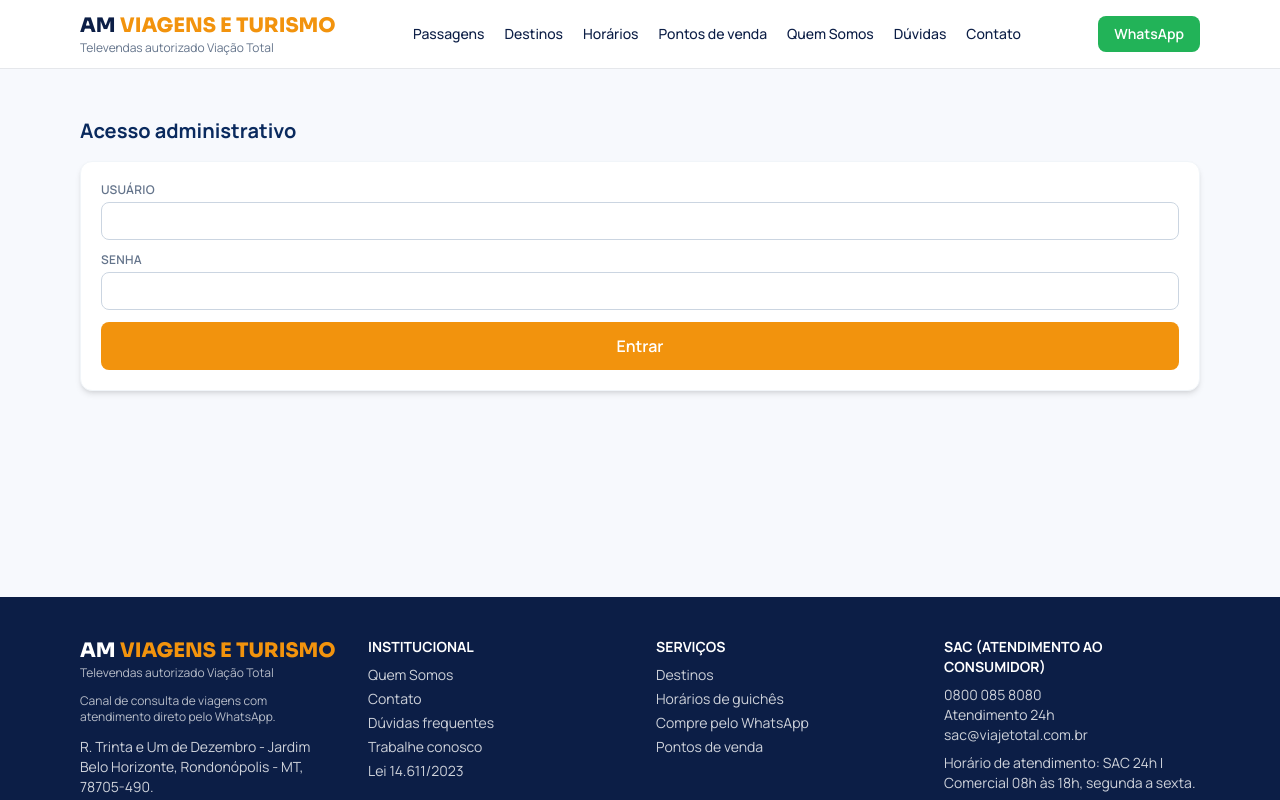
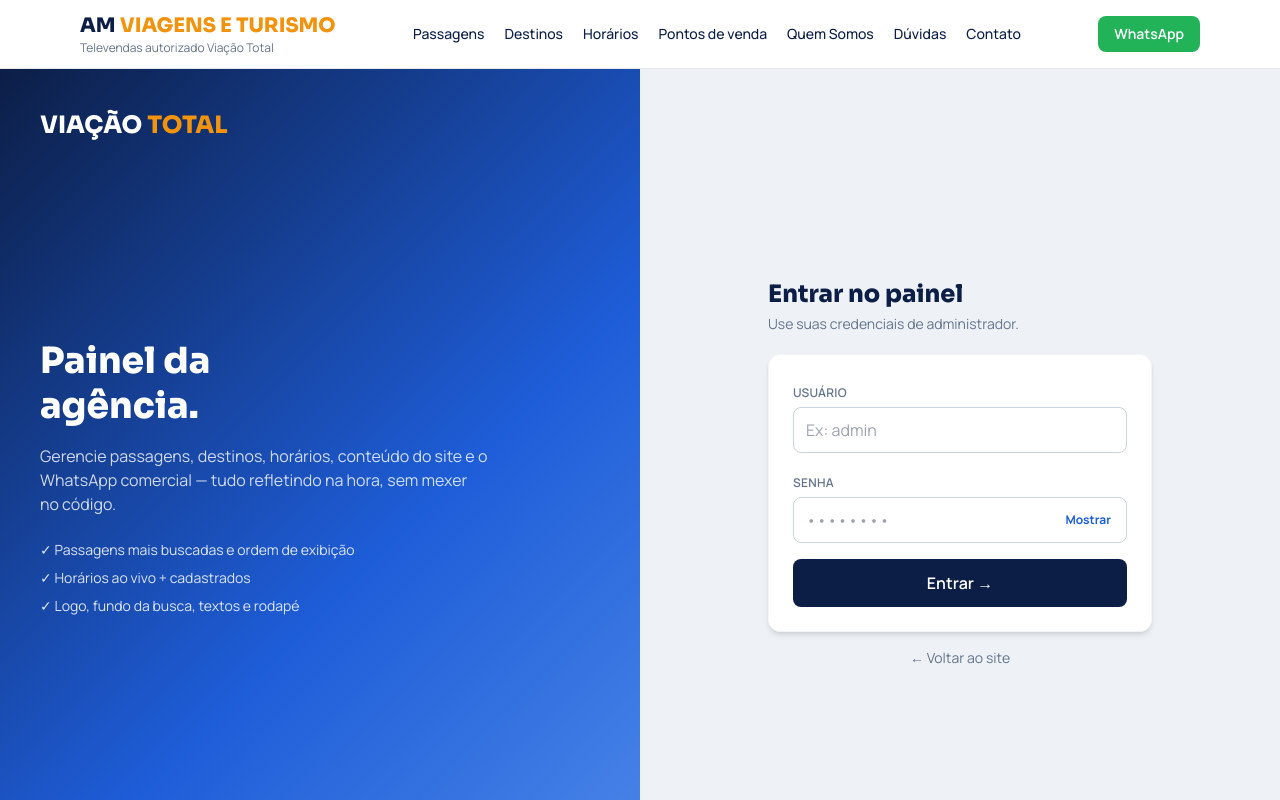
Before and after one commit to gabriel00032/viacaototal, a Next.js app: page /admin in a window 1280 px wide. Shown: the top 800 px of the page. Built offline with nearby package versions, Linux system fonts and the light colour scheme.

Commit message:
Novo layout da tela de login do admin

```diff
--- a/src/app/admin/page.tsx
+++ b/src/app/admin/page.tsx
@@ -1,27 +1,70 @@
 "use client";
 import { useState } from "react";
 import { useRouter } from "next/navigation";
+import Link from "next/link";
 
 export default function AdminLogin() {
   const [user, setUser] = useState("");
   const [pass, setPass] = useState("");
   const [err, setErr] = useState("");
+  const [loading, setLoading] = useState(false);
+  const [show, setShow] = useState(false);
   const router = useRouter();
   async function submit(e: React.FormEvent) {
     e.preventDefault();
-    const r = await fetch("/api/admin/login", { method: "POST", headers: { "Content-Type": "application/json" }, body: JSON.stringify({ user, pass }) });
-    if (r.ok) router.push("/admin/dashboard");
-    else setErr("Credenciais inválidas.");
+    setErr(""); setLoading(true);
+    try {
+      const r = await fetch("/api/admin/login", { method: "POST", headers: { "Content-Type": "application/json" }, body: JSON.stringify({ user, pass }) });
+      if (r.ok) router.push("/admin/dashboard");
+      else setErr("Usuário ou senha incorretos. Tente novamente.");
+    } catch {
+      setErr("Não foi possível conectar. Verifique sua internet e tente de novo.");
+    } finally { setLoading(false); }
   }
   return (
-    <div className="container-vt py-12 max-w-sm">
-      <h1 className="text-xl font-black text-total-blue">Acesso administrativo</h1>
-      <form onSubmit={submit} className="card p-5 mt-4 grid gap-3">
-        <label className="label">Usuário<input className="input mt-1" value={user} onChange={e => setUser(e.target.value)} autoComplete="username" /></label>
-        <label className="label">Senha<input type="password" className="input mt-1" value={pass} onChange={e => setPass(e.target.value)} autoComplete="current-password" /></label>
-        {err && <p className="text-red-700 text-sm">{err}</p>}
-        <button className="btn-primary justify-center">Entrar</button>
-      </form>
+    <div className="min-h-screen grid lg:grid-cols-2">
+      {/* Painel da marca */}
+      <div className="hero-gradient text-white hidden lg:flex flex-col justify-between p-10">
+        <p className="font-display text-2xl font-extrabold">VIAÇÃO <span className="text-accent">TOTAL</span></p>
+        <div>
+          <h1 className="font-display text-4xl font-extrabold leading-tight">Painel da<br />agência.</h1>
+          <p className="text-white/80 mt-4 max-w-md">Gerencie passagens, destinos, horários, conteúdo do site e o WhatsApp comercial — tudo refletindo na hora, sem mexer no código.</p>
+          <ul className="mt-6 space-y-2 text-sm text-white/85">
+            <li>✓ Passagens mais buscadas e ordem de exibição</li>
+            <li>✓ Horários ao vivo + cadastrados</li>
+            <li>✓ Logo, fundo da busca, textos e rodapé</li>
+          </ul>
+        </div>
+        <p className="text-xs text-white/50">Acesso restrito · sessão protegida de 12h</p>
+      </div>
+      {/* Formulário */}
+      <div className="flex items-center justify-center bg-[#eef2f7] p-6">
+        <div className="w-full max-w-sm">
+          <p className="font-display text-xl font-extrabold text-navy lg:hidden">VIAÇÃO <span className="text-accent">TOTAL</span></p>
+          <h2 className="font-display text-2xl font-extrabold text-navy mt-2">Entrar no painel</h2>
+          <p className="text-sm text-slate-500 mt-1">Use suas credenciais de administrador.</p>
+          <form onSubmit={submit} className="card p-6 mt-5 grid gap-4">
+            <div>
+              <label className="label" htmlFor="admin-user">Usuário</label>
+              <input id="admin-user" className="input mt-1" value={user} onChange={e => setUser(e.target.value)} autoComplete="username" placeholder="Ex: admin" />
+            </div>
+            <div>
+              <label className="label" htmlFor="admin-pass">Senha</label>
+              <div className="relative mt-1">
+                <input id="admin-pass" type={show ? "text" : "password"} className="input pr-12" value={pass} onChange={e => setPass(e.target.value)} autoComplete="current-password" placeholder="••••••••" />
+                <button type="button" onClick={() => setShow(!show)} className="absolute right-2 top-1/2 -translate-y-1/2 text-xs font-bold text-primary px-2 py-1" aria-label={show ? "Ocultar senha" : "Mostrar senha"}>
+                  {show ? "Ocultar" : "Mostrar"}
+                </button>
+              </div>
+            </div>
+            {err && <p className="text-red-700 text-sm bg-red-50 border border-red-200 rounded-lg p-3" role="alert">{err}</p>}
+            <button className="btn-navy justify-center !py-3" disabled={loading}>
+              {loading ? "Entrando…" : "Entrar →"}
+            </button>
+          </form>
+          <Link href="/" className="block text-center text-sm text-slate-500 hover:text-navy mt-4">← Voltar ao site</Link>
+        </div>
+      </div>
     </div>
   );
 }
```
